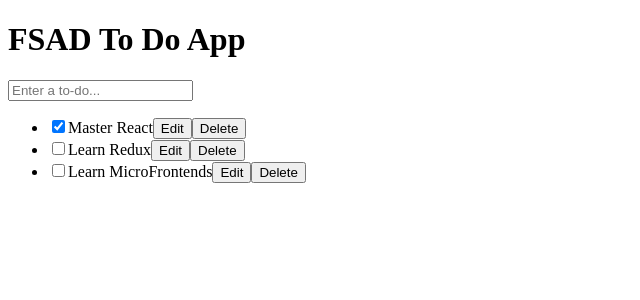
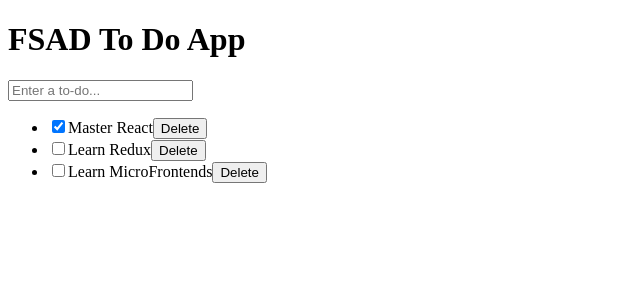
Before and after one commit to ishika-sancheti/FSAD-todo, a React (Vite) app: page / in a window 1280 px wide. Shown: the top 300 px of the page, without its empty margins (0-640 px from the left). Built offline with nearby package versions, Linux system fonts and the light colour scheme.

Commit message:
Removed edit button and fixed list

```diff
--- a/src/components/TaskList.jsx
+++ b/src/components/TaskList.jsx
@@ -1,41 +1,12 @@
-import { useContext, useState } from "react";
+import { useContext} from "react";
 import { TasksContext, TasksDispatchContext } from "./TaskContext.js";
 
 function Task({ task }) {
-  const [isEditing, setIsEditing] = useState(false);
+  //const [isEditing, setIsEditing] = useState(false);
   const dispatch = useContext(TasksDispatchContext);
-  let taskContent;
-  if (isEditing) {
-    taskContent = (
-      <>
-        <input
-          value={task.text}
-          onChange={e => {
-            dispatch({
-              type: 'changed',
-              task: {
-                ...task,
-                text: e.target.value
-              }
-            });
-          }} />
-        <button onClick={() => setIsEditing(false)}>
-          Save
-        </button>
-      </>
-    );
-  } else {
-    taskContent = (
-      <>
-        {task.text}
-        <button onClick={() => setIsEditing(true)}>
-          Edit
-        </button>
-      </>
-    );
-  }
+
   return (
-    <label>
+    <div>
       <input
         type="checkbox"
         checked={task.done}
@@ -44,21 +15,19 @@ function Task({ task }) {
             type: 'changed',
             task: {
               ...task,
-              done: e.target.checked
-            }
+              done: e.target.checked}
           });
         }}
       />
-      {taskContent}
+      <span>{task.text}</span>
       <button onClick={() => {
         dispatch({
           type: 'deleted',
-          id: task.id
-        });
+          id: task.id});
       }}>
         Delete
       </button>
-    </label>
+    </div>
   );
 }
 
```
